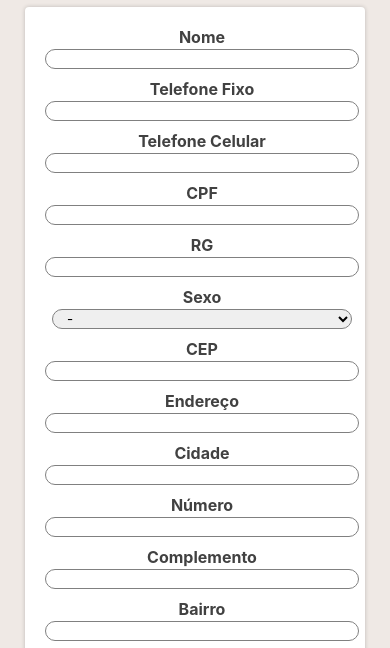
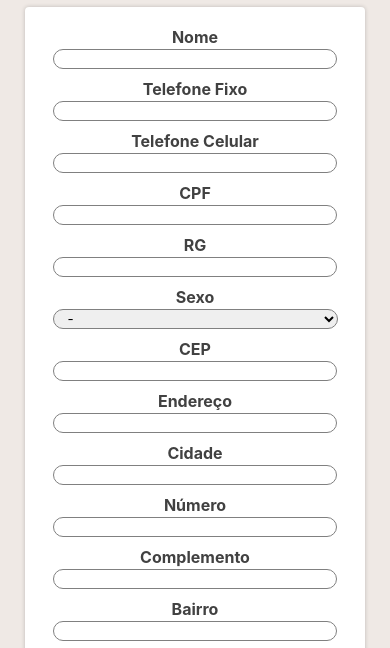
Before and after one commit to caconeves/aplicativobanklineitau, a plain HTML site: page index.html in a window 390 px wide. Shown: the part 196-844 px from the top of the page. Drawn offline with Linux system fonts and the light colour scheme.

Commit message:
inputs e selects reajustados, site finalizado

```diff
--- a/assets/css/style.css
+++ b/assets/css/style.css
@@ -192,11 +192,11 @@ footer p {
     }
 
     .form-cadastro input {
-        width: 300px;
+        width: 270px;
     }
 
     .form-cadastro select {
-        width: 300px;
+        width: 285px;
     }
 
     .form-cadastro label {
```
